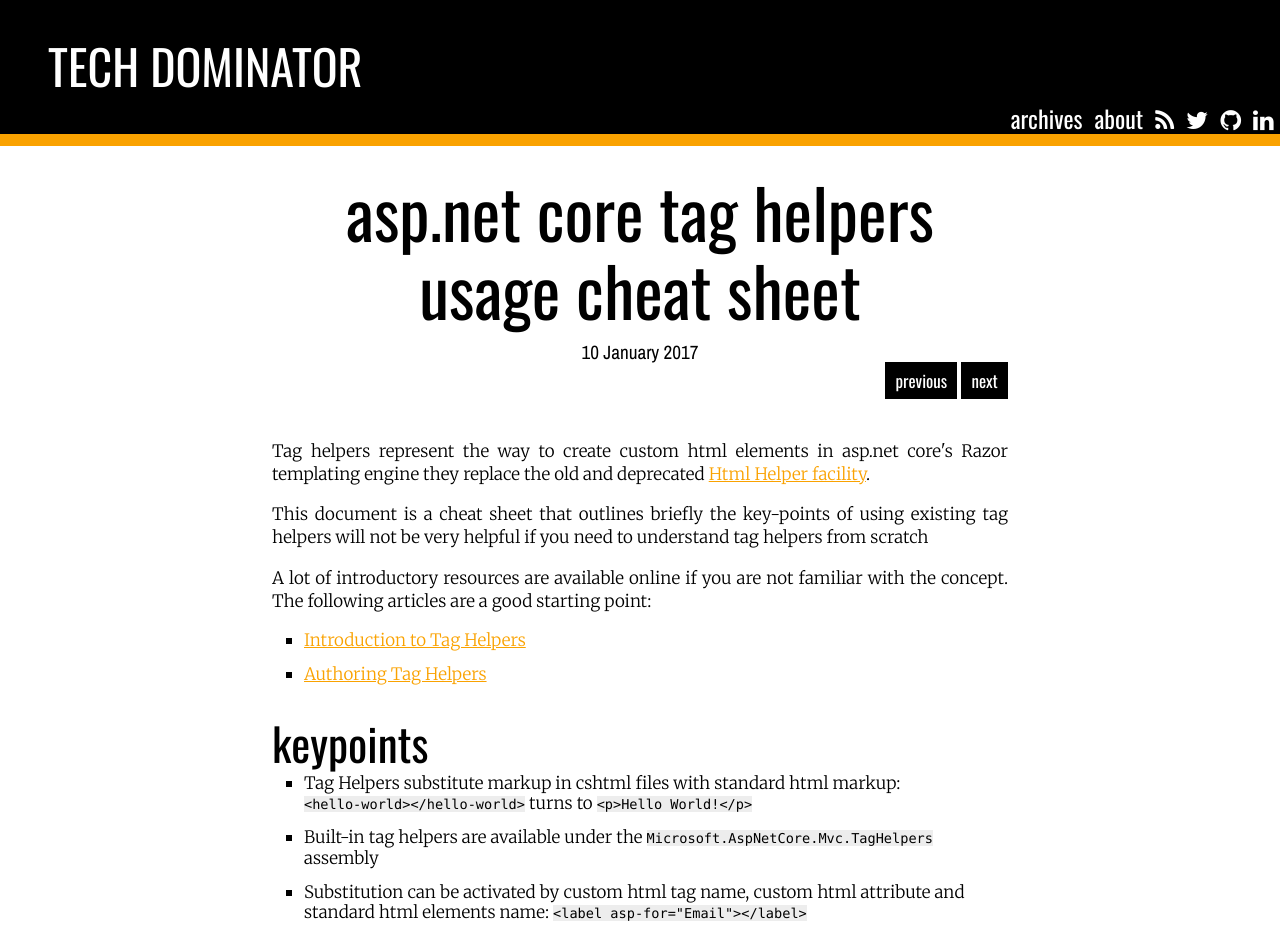
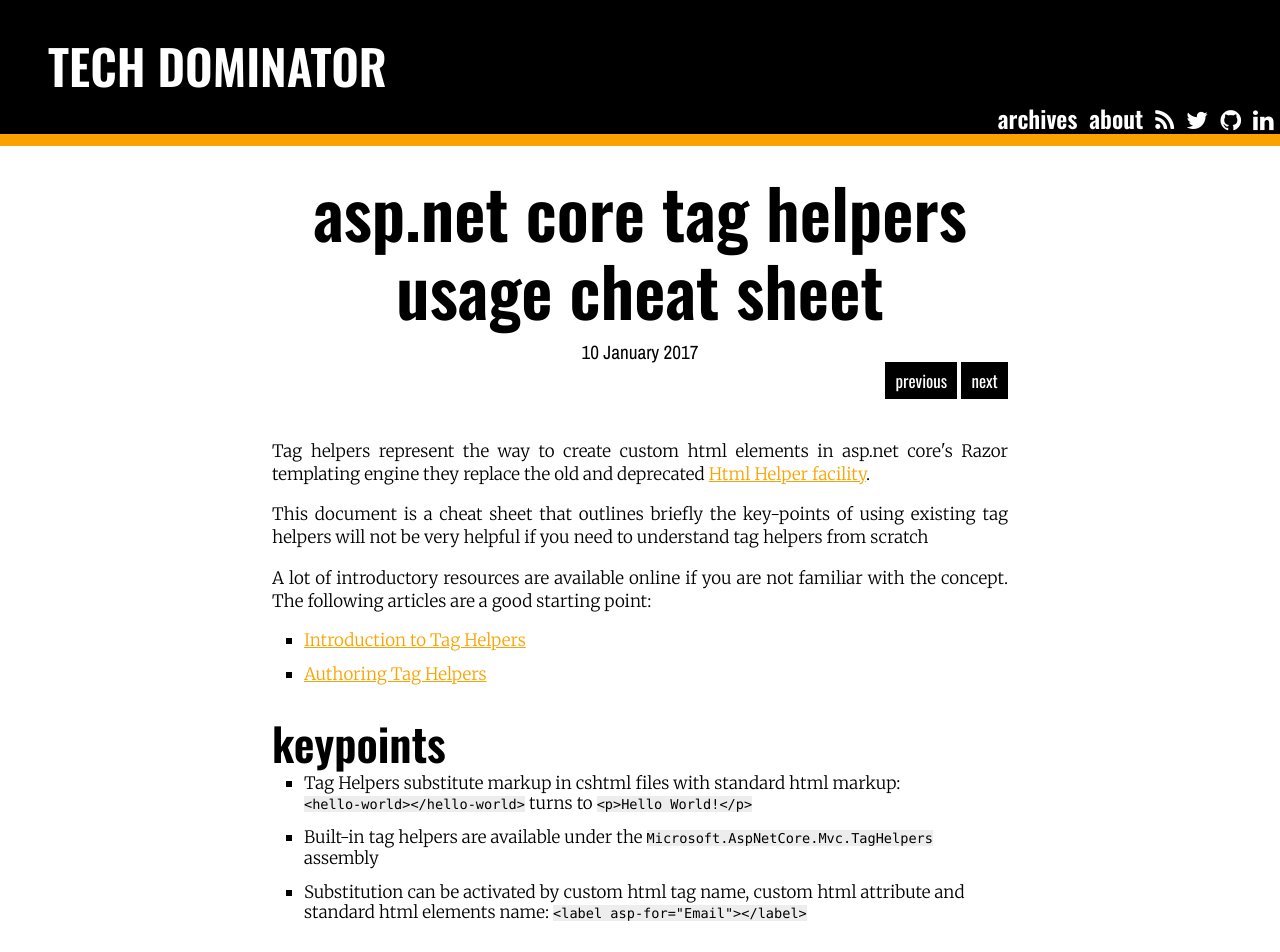
Before and after one commit to MissaouiChedy/MissaouiChedy.github.io, a Jekyll site: the page built from _posts/2017-01-10-aspnet-core-tag-helpers-usage-cheat-sheet.html, in a window 1280 px wide. Shown: the top 952 px of the page. Built offline with Jekyll 4.4.1, drawn with Linux system fonts in a browser that asks for light colours; nearby versions of some CDN libraries; comment, search, counter and statistics services are not loaded.

Commit message:
style change

```diff
--- a/css/main.scss
+++ b/css/main.scss
@@ -2,7 +2,7 @@
 # This is the Front Matter block
 ---
 
-@import url('https://fonts.googleapis.com/css?family=Archivo+Narrow|Merriweather:300,300i,700,700i|Oswald|Inconsolata');
+@import url('https://fonts.googleapis.com/css?family=Archivo+Narrow|Merriweather:300,300i,700,700i|Oswald:400,600|Inconsolata');
 $default-font-size: 17px;
 $default-font-family: "Merriweather", "Georgia", "Serif";
 $title-fonts: "Oswald", "Helvetica", "Sans Serif";
@@ -25,7 +25,7 @@
 	margin-bottom: -0.1em;
 	font-family: $title-fonts;
 	line-height: 1.15;
-	font-weight: normal;
+	font-weight: 600;
 	text-transform: lowercase;
 }
 h1 {
@@ -137,8 +137,9 @@
 				padding-bottom: 0.7em;
 				padding-bottom: 0.7em;
 				a {
-					font-family: $title-fonts;
-					font-size: 1.1em;
+					@extend %title;
+					font-size: 1.2em;
+					font-weight: normal;
 					color: black;
 					&:hover {
 						color: $my-orange;
```
